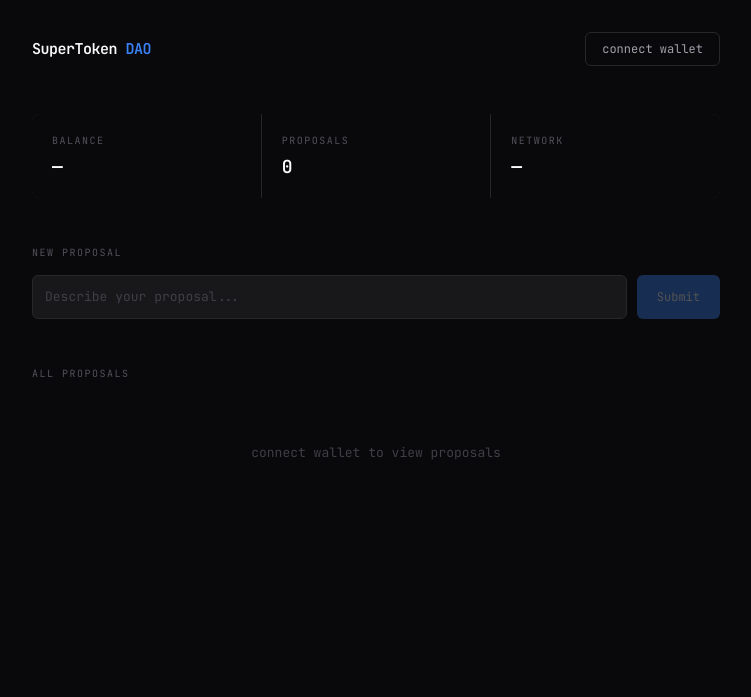
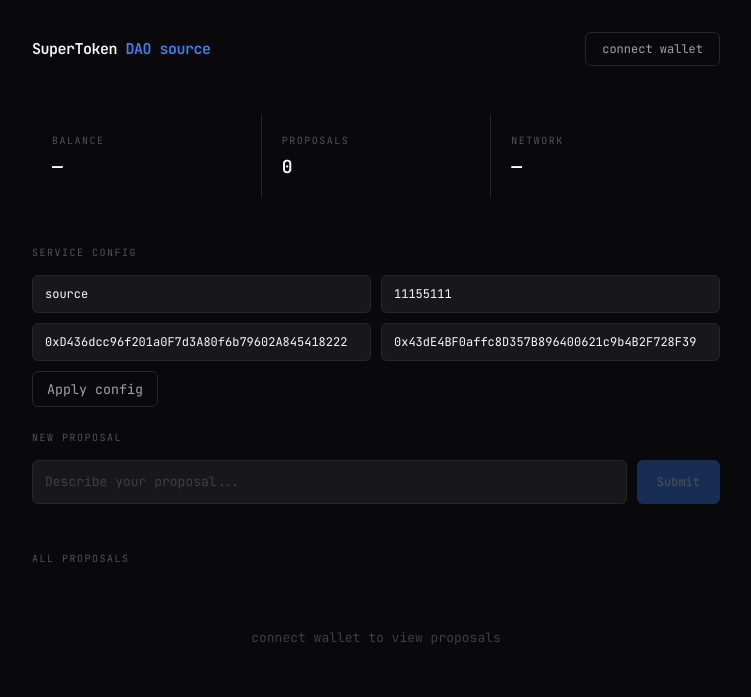
Before and after one commit to Satanas0/second-app, a website: page index.html in a window 1280 px wide. Shown: the whole page, without its empty margins (264-1015 px from the left). Drawn offline with nearby package versions, Linux system fonts and the light colour scheme.

Commit message:
first commit

```diff
--- a/index.html
+++ b/index.html
@@ -128,6 +128,47 @@
 
     .create-box textarea::placeholder {
       color: #3f3f46;
+    }
+
+    .cfg-box {
+      display: grid;
+      grid-template-columns: 1fr 1fr;
+      gap: 10px;
+      margin-bottom: 24px;
+    }
+
+    .cfg-box input {
+      padding: 10px 12px;
+      background: #18181b;
+      border: 1px solid #27272a;
+      border-radius: 6px;
+      color: #fafafa;
+      font-family: inherit;
+      font-size: 12px;
+      outline: none;
+      transition: border-color .15s;
+    }
+
+    .cfg-box input:focus {
+      border-color: #3b82f6;
+    }
+
+    #applyCfgBtn {
+      grid-column: 1 / -1;
+      justify-self: start;
+      padding: 8px 14px;
+      border: 1px solid #27272a;
+      border-radius: 6px;
+      background: transparent;
+      color: #a1a1aa;
+      font-family: inherit;
+      cursor: pointer;
+      transition: .15s;
+    }
+
+    #applyCfgBtn:hover {
+      border-color: #3b82f6;
+      color: #fafafa;
     }
 
     #createBtn {
@@ -366,6 +407,15 @@
     </div>
   </div>
 
+  <div class="section-label">Service config</div>
+  <div class="cfg-box">
+    <input id="svcNameInput" placeholder="Service name (source/target)">
+    <input id="chainIdInput" placeholder="Chain ID (e.g. 11155111)">
+    <input id="tokenInput" placeholder="TOKEN_ADDR">
+    <input id="daoInput" placeholder="DAO_ADDR">
+    <button id="applyCfgBtn">Apply config</button>
+  </div>
+
   <div class="section-label">New proposal</div>
   <div class="create-box">
     <textarea id="descInput" placeholder="Describe your proposal..." rows="1"></textarea>
@@ -382,11 +432,27 @@
 
 <script>
   // ═══════════════════════════════
-  // CONFIG
+  // RUNTIME CONFIG (supports multi-service deployments)
   // ═══════════════════════════════
-  const TOKEN_ADDR = "0xD436dcc96f201a0F7d3A80f6b79602A845418222";
-  const DAO_ADDR   = "0x43dE4BF0affc8D357B896400621c9b4B2F728F39";
-  const CHAIN_ID   = 11155111; // Sepolia
+  const DEFAULT_CONFIG = {
+    service: "source",
+    chainId: 11155111,
+    token: "0xD436dcc96f201a0F7d3A80f6b79602A845418222",
+    dao: "0x43dE4BF0affc8D357B896400621c9b4B2F728F39"
+  };
+  const savedCfg = (() => {
+    try { return JSON.parse(localStorage.getItem("daoProfileConfig") || "{}"); } catch(_) { return {}; }
+  })();
+  const params = new URLSearchParams(location.search);
+  const CONFIG = {
+    service: params.get("service") || savedCfg.service || DEFAULT_CONFIG.service,
+    chainId: Number(params.get("chainId") || savedCfg.chainId || DEFAULT_CONFIG.chainId),
+    token: params.get("token") || savedCfg.token || DEFAULT_CONFIG.token,
+    dao: params.get("dao") || savedCfg.dao || DEFAULT_CONFIG.dao
+  };
+  const TOKEN_ADDR = CONFIG.token;
+  const DAO_ADDR   = CONFIG.dao;
+  const CHAIN_ID   = CONFIG.chainId;
   const FIXED_DURATION = 61;
 
   const TOKEN_ABI = [
@@ -403,9 +469,13 @@
     {inputs:[{internalType:"uint256",name:"_proposalId",type:"uint256"}],name:"getProposal",outputs:[{internalType:"uint256",name:"id",type:"uint256"},{internalType:"string",name:"description",type:"string"},{internalType:"uint256",name:"deadline",type:"uint256"},{internalType:"uint256",name:"votesFor",type:"uint256"},{internalType:"uint256",name:"votesAgainst",type:"uint256"},{internalType:"bool",name:"executed",type:"bool"},{internalType:"address",name:"proposer",type:"address"}],stateMutability:"view",type:"function"},
     {inputs:[{internalType:"uint256",name:"_proposalId",type:"uint256"},{internalType:"address",name:"_voter",type:"address"}],name:"hasVoted",outputs:[{internalType:"bool",name:"",type:"bool"}],stateMutability:"view",type:"function"}
   ];
+  const DAO_TOTAL_ABI = [
+    "function getTotalVotesFor(uint256 proposalId) view returns (uint256)",
+    "function getTotalVotesAgainst(uint256 proposalId) view returns (uint256)"
+  ];
 
   let provider, signer, userAddr;
-  let tokenC, daoRead, daoWrite;
+  let tokenC, daoRead, daoWrite, daoTotals;
 
   async function connect() {
     if (!window.ethereum) { toast("MetaMask not found", "err"); return; }
@@ -419,10 +489,10 @@
       const net = await provider.getNetwork();
       const chain = Number(net.chainId);
       const names = { 1:"Mainnet", 11155111:"Sepolia", 137:"Polygon" };
-      document.getElementById("netName").textContent = names[chain] || chain;
+      document.getElementById("netName").textContent = `${names[chain] || chain} (${CONFIG.service})`;
 
       if (chain !== CHAIN_ID) {
-        toast("Switch to Sepolia", "err");
+        toast(`Switch to chain ${CHAIN_ID}`, "err");
         try {
           await window.ethereum.request({
             method: "wallet_switchEthereumChain",
@@ -443,6 +513,7 @@
       tokenC   = new ethers.Contract(TOKEN_ADDR, TOKEN_ABI, provider);
       daoRead  = new ethers.Contract(DAO_ADDR, DAO_ABI, provider);
       daoWrite = new ethers.Contract(DAO_ADDR, DAO_ABI, signer);
+      daoTotals = new ethers.Contract(DAO_ADDR, DAO_TOTAL_ABI, provider);
 
       document.getElementById("connectBtn").textContent =
               userAddr.slice(0,6) + "..." + userAddr.slice(-4);
@@ -504,8 +575,15 @@
         else if (active) { badgeCls = "badge-active"; badgeTxt = "active"; }
         else             { badgeCls = "badge-ended";  badgeTxt = "ended"; }
 
-        const vF = Number(ethers.formatEther(p.votesFor));
-        const vA = Number(ethers.formatEther(p.votesAgainst));
+        let rawFor = p.votesFor;
+        let rawAgainst = p.votesAgainst;
+        try {
+          rawFor = await daoTotals.getTotalVotesFor(i);
+          rawAgainst = await daoTotals.getTotalVotesAgainst(i);
+        } catch(_) {}
+
+        const vF = Number(ethers.formatEther(rawFor));
+        const vA = Number(ethers.formatEther(rawAgainst));
         const total = vF + vA;
         const fPct = total > 0 ? (vF / total) * 100 : 0;
         const aPct = total > 0 ? (vA / total) * 100 : 0;
@@ -639,8 +717,45 @@
   });
 
   document.getElementById("createBtn").addEventListener("click", doCreate);
+  document.querySelector(".logo").innerHTML = `SuperToken <span>DAO ${esc(CONFIG.service)}</span>`;
+
+  function fillConfigForm() {
+    document.getElementById("svcNameInput").value = CONFIG.service;
+    document.getElementById("chainIdInput").value = String(CONFIG.chainId);
+    document.getElementById("tokenInput").value = CONFIG.token;
+    document.getElementById("daoInput").value = CONFIG.dao;
+  }
+
+  function applyConfig() {
+    const service = document.getElementById("svcNameInput").value.trim() || DEFAULT_CONFIG.service;
+    const chainId = Number(document.getElementById("chainIdInput").value.trim());
+    const token = document.getElementById("tokenInput").value.trim();
+    const dao = document.getElementById("daoInput").value.trim();
+
+    if (!Number.isFinite(chainId) || chainId <= 0) {
+      toast("invalid chain id", "err");
+      return;
+    }
+    if (!token || !dao) {
+      toast("token/dao required", "err");
+      return;
+    }
+
+    const next = { service, chainId, token, dao };
+    localStorage.setItem("daoProfileConfig", JSON.stringify(next));
+    const q = new URLSearchParams({
+      service: next.service,
+      chainId: String(next.chainId),
+      token: next.token,
+      dao: next.dao
+    });
+    location.search = q.toString();
+  }
+
+  document.getElementById("applyCfgBtn").addEventListener("click", applyConfig);
 
   window.addEventListener("load", async () => {
+    fillConfigForm();
     if (window.ethereum) {
       const accs = await window.ethereum.request({ method: "eth_accounts" });
       if (accs.length > 0) connect();
--- a/scripts/mint.js
+++ b/scripts/mint.js
@@ -1,6 +1,6 @@
 const { ethers } = require("hardhat");
 
-const CONTRACT_ADDRESS = "0x349A10AE1087871C319a0CEd0c13Fcc4bcCBcD13";
+const CONTRACT_ADDRESS = "0xD436dcc96f201a0F7d3A80f6b79602A845418222";
 
 async function mintTo(token, address, amount) {
   console.log(`Minting ${amount} tokens to ${address}...`);
```
Also changed, not shown: hardhat.config.js (+15 -6 lines), package.json (+6 -1 lines).
